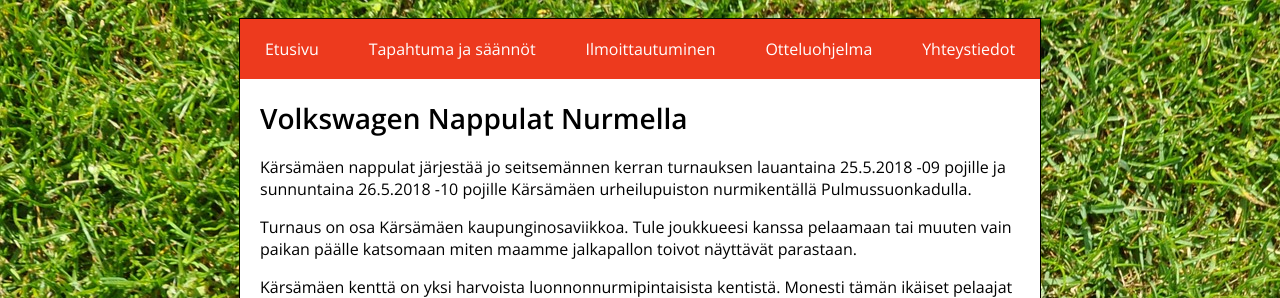
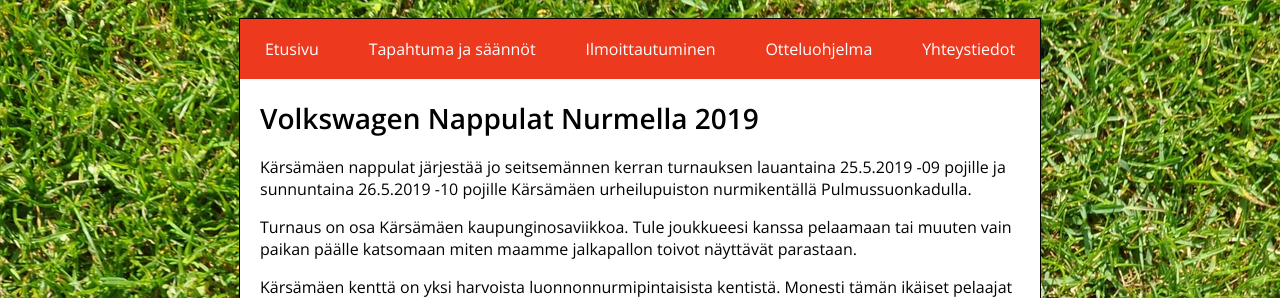
Before and after one commit to nappulatnurmella/nappulatnurmella.github.io, a Jekyll site: the page built from index.md, in a window 1280 px wide. Shown: the top 298 px of the page. Built offline with Jekyll 4.4.1, drawn with Linux system fonts in a browser that asks for light colours; our own code applies the rules of GitHub Pages for plain Markdown files.

Commit message:
2018 -> 2019

```diff
--- a/_config.yml
+++ b/_config.yml
@@ -13,7 +13,7 @@
 # you will see them accessed via {{ site.title }}, {{ site.email }}, and so on.
 # You can create any custom variable you would like, and they will be accessible
 # in the templates via {{ site.myvariable }}.
-title: Volkswagen Nappulat Nurmella
+title: Volkswagen Nappulat Nurmella 2019
 baseurl: "" # the subpath of your site, e.g. /blog
 url: "https://nappulatnurmella.github.io" # the base hostname & protocol for your site, e.g. http://example.com
 
--- a/index.md
+++ b/index.md
@@ -2,10 +2,10 @@
 layout: default
 ---
 
-# Volkswagen Nappulat Nurmella
+# Volkswagen Nappulat Nurmella 2019
 
 Kärsämäen nappulat järjestää jo seitsemännen kerran turnauksen
-lauantaina 25.5.2018 -09 pojille ja sunnuntaina 26.5.2018 -10 pojille
+lauantaina 25.5.2019 -09 pojille ja sunnuntaina 26.5.2019 -10 pojille
 Kärsämäen urheilupuiston nurmikentällä Pulmussuonkadulla.
 
 Turnaus on osa Kärsämäen kaupunginosaviikkoa. Tule joukkueesi kanssa
```
Also changed, not shown: tapahtuma.md (+2 -2 lines).
